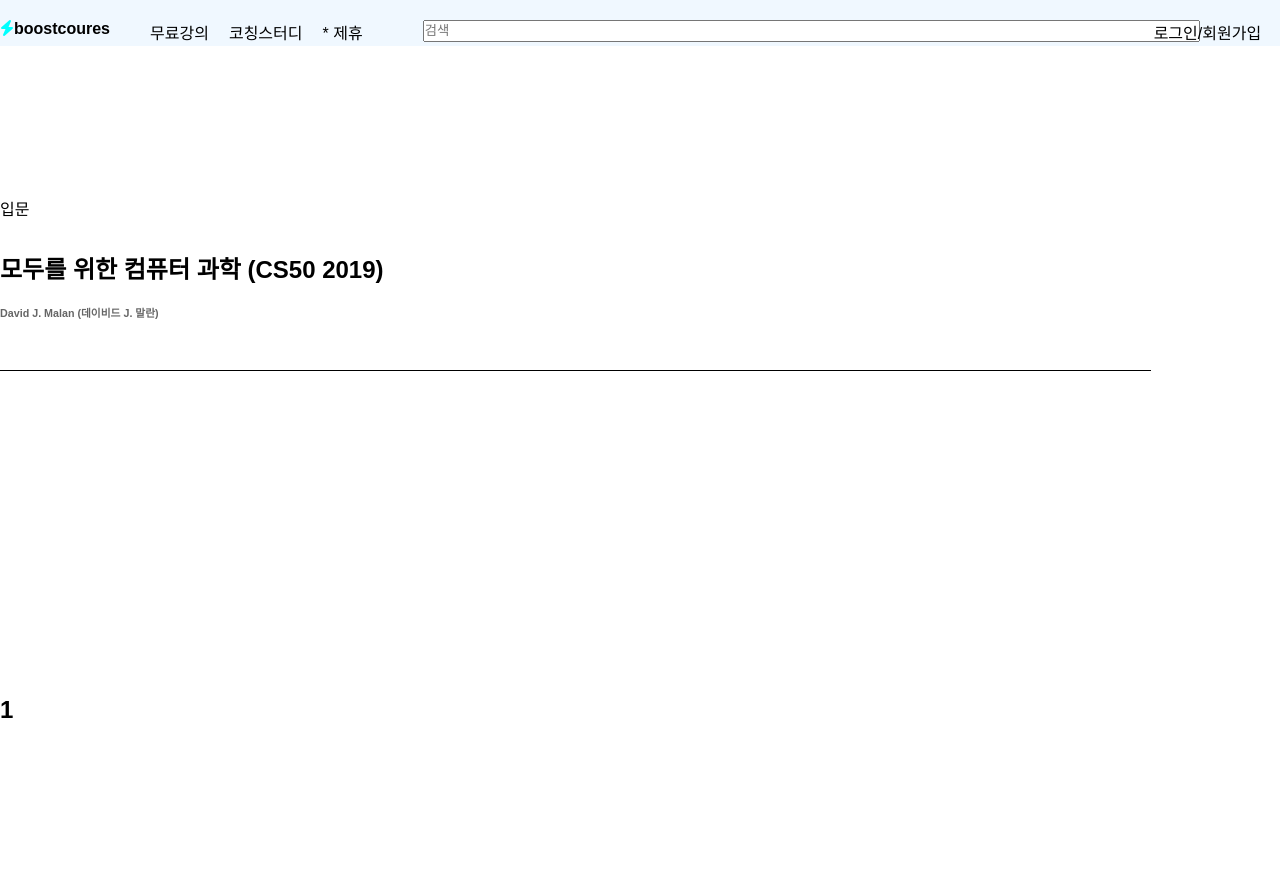
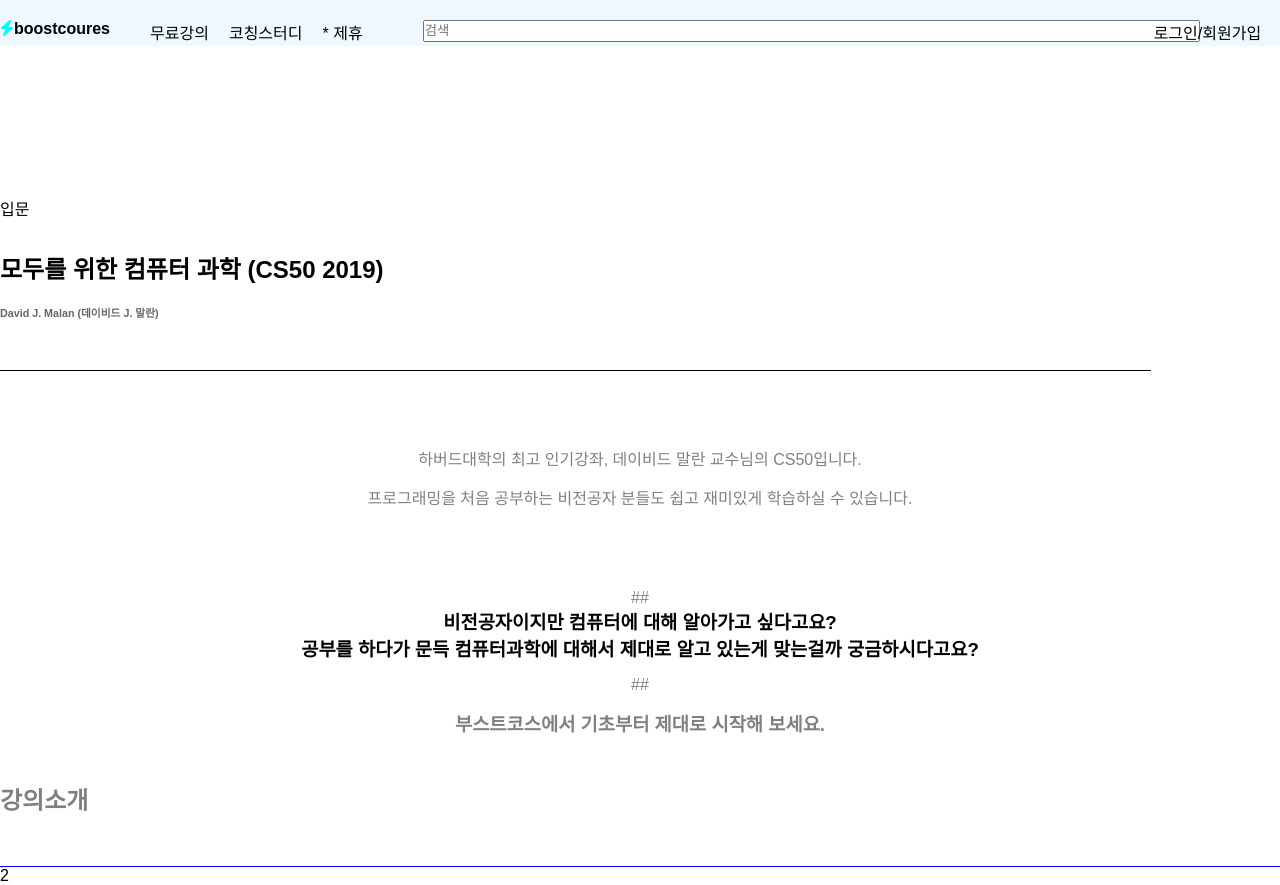
Before and after one commit to Leekwanyong/boostcoures-clone, a plain HTML site: page index.html in a window 1280 px wide. Before the commit the page ends 800 px from the top, so only its background shows below. Drawn offline with Linux system fonts and the light colour scheme.

Commit message:
I'm tired after work ㅠㅠ sorry...

```diff
--- a/index.html
+++ b/index.html
@@ -37,8 +37,18 @@
      </div>
     </div>
      <div class="hi">
-         <h2>1</h2>
+     <p>하버드대학의 최고 인기강좌, 데이비드 말란 교수님의 CS50입니다.</p>
+     <p>프로그래밍을 처음 공부하는 비전공자 분들도 쉽고 재미있게 학습하실 수 있습니다.</p>
+     <p>##</p>
+     <h3>비전공자이지만 컴퓨터에 대해 알아가고 싶다고요?</h3>
+     <h3>공부를 하다가 문득 컴퓨터과학에 대해서 제대로 알고 있는게 맞는걸까 궁금하시다고요?</h3>
+     <p class="hi-p">##</p>
+     <h3 class="hi-bot">부스트코스에서 기초부터 제대로 시작해 보세요.</h3>
+     <h2>강의소개</h2>
+     <div class="hi-box2"></div>
+     <span>2</span>
      </div>
+
 
 
 
--- a/style.css
+++ b/style.css
@@ -54,7 +54,7 @@
   width: 1280px;
   margin: auto;
   padding-top: 150px;
-  height: 500px;
+  height: 250px;
 }
 
 .mainbar-scr > h2 {
@@ -72,7 +72,56 @@
   border-bottom: 1px solid black;
 }
 
-.hi > h2 {
+.hi {
   width: 1280px;
+  height: 30px;
   margin: auto;
 }
+
+.hi > p {
+  display: flex;
+  justify-content: center;
+  color: gray;
+}
+
+.hi > p:nth-child(2) {
+  margin-top: 15px;
+}
+
+.hi > p:nth-child(3) {
+  margin-top: 80px;
+  color: gray;
+}
+
+.hi > h3 {
+  display: flex;
+  justify-content: center;
+}
+
+.hi-p {
+  margin-top: 15px;
+  color: gray;
+}
+
+.hi-bot {
+  margin-top: 15px;
+  color: gray;
+}
+
+.hi > h2 {
+  margin-top: 45px;
+  color: gray;
+}
+
+.hi-box2 {
+  width: 100%;
+  height: 50px;
+  border-bottom: 1px solid blue;
+}
+
+.bottom-1 {
+  width: 1280px;
+  height: 30px;
+  margin-top: 15px;
+  margin: auto;
+}
```
